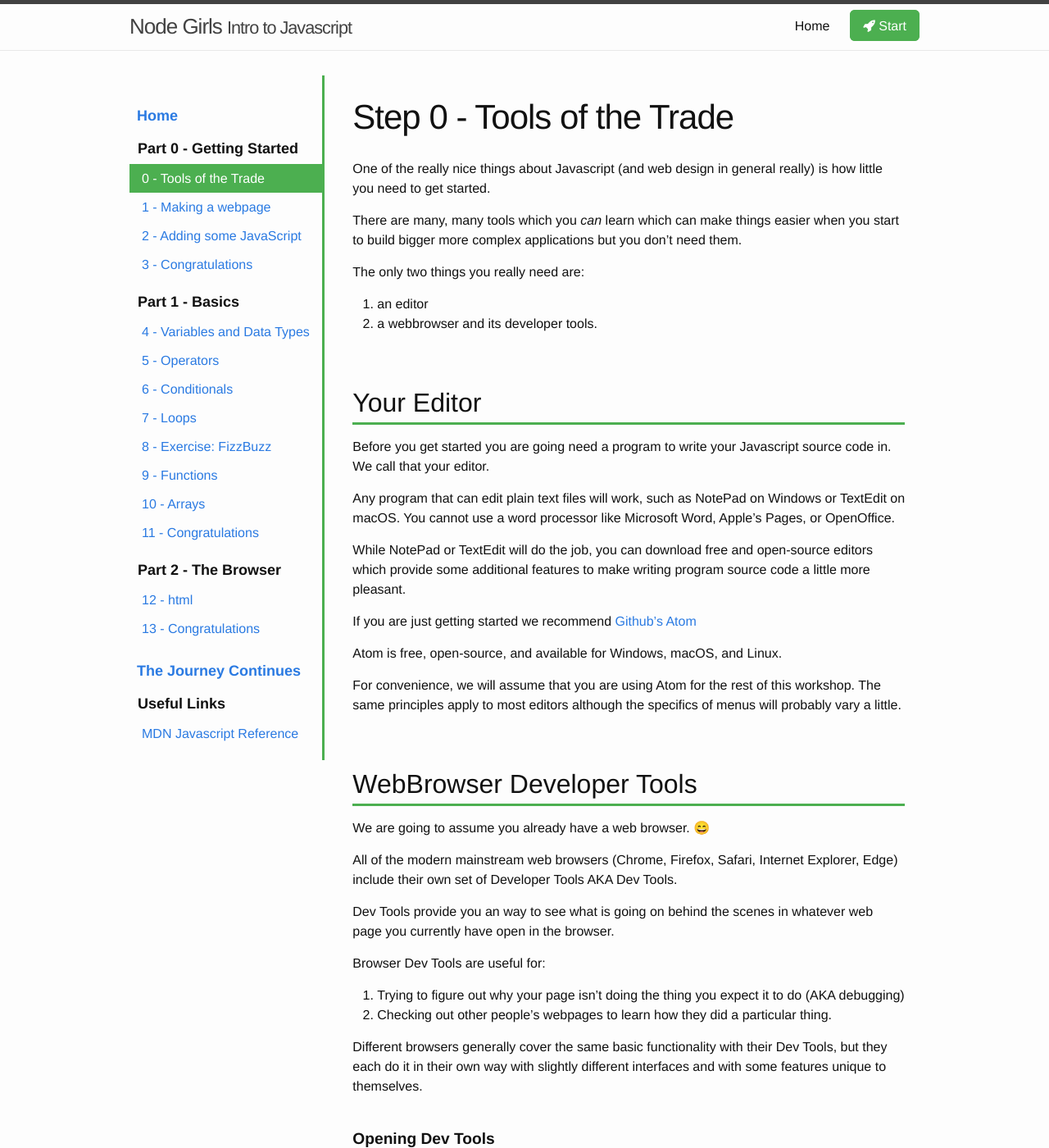
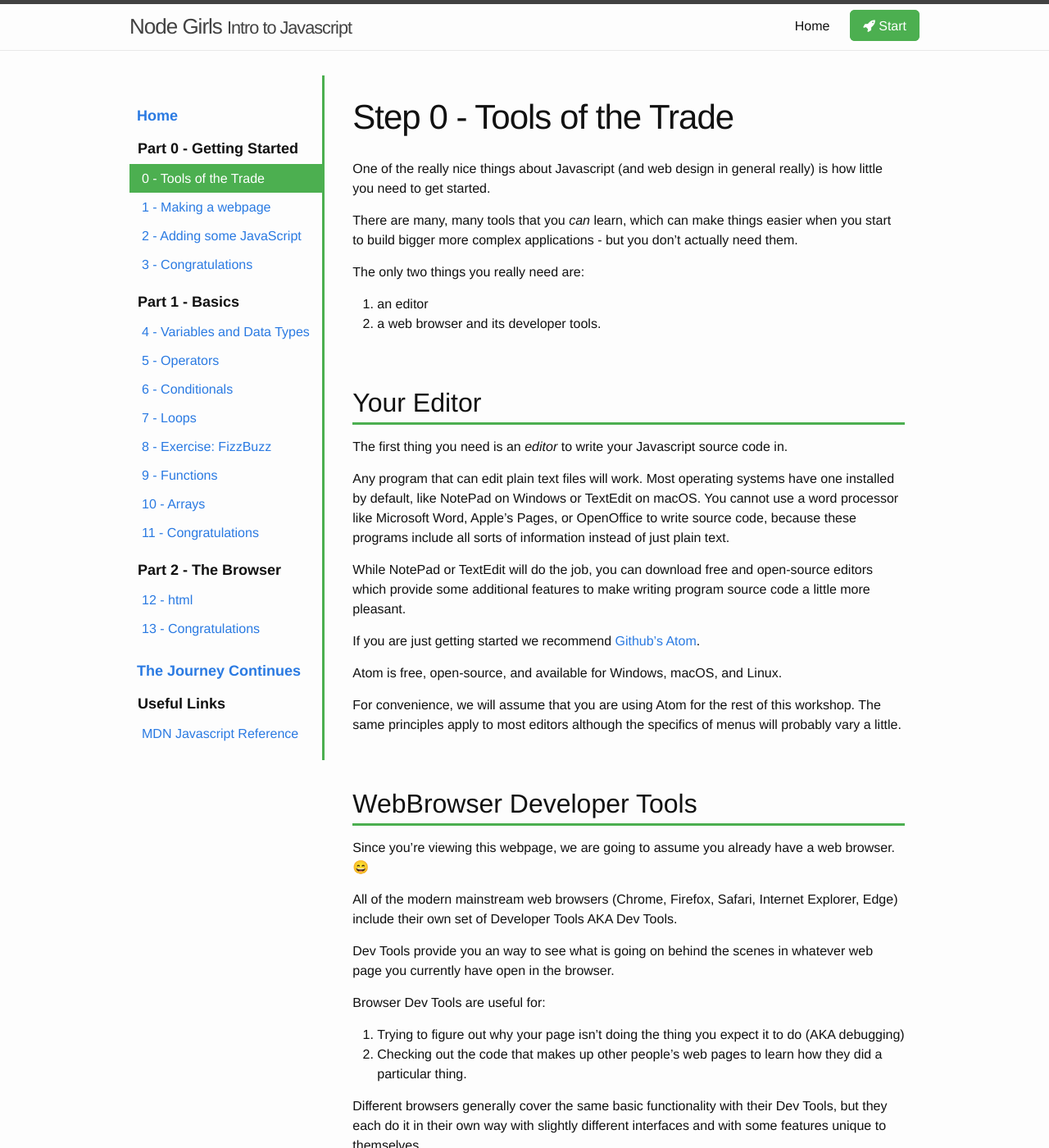
Before and after one commit to dmison/old-intro-to-js, a Jekyll site: the page built from _steps/part0/step0-tools.markdown, in a window 1280 px wide and 1400 px high. Shown: the whole window at 82% size. Built offline with Jekyll 4.4.1, drawn with Linux system fonts in a browser that asks for light colours; nearby versions of some CDN libraries; emoji names are drawn with the system emoji font; some of the changed text lies outside the part shown.

Commit message:
Minor edits for clarity and added details of M$ browser dev tools access.

```diff
--- a/_steps/part0/step0-tools.markdown
+++ b/_steps/part0/step0-tools.markdown
@@ -17,22 +17,22 @@ console.log('oh hey there!')
 
 One of the really nice things about Javascript (and web design in general really) is how little you need to get started.
 
-There are many, many tools which you *can* learn which can make things easier when you start to build bigger more complex applications but you don't need them.
+There are many, many tools that you *can* learn, which can make things easier when you start to build bigger more complex applications - but you don't actually need them.
 
 The only two things you really need are:
 
 1. an editor
-2. a webbrowser and its developer tools.
+2. a web browser and its developer tools.
 
 ## Your Editor
 
-Before you get started you are going need a program to write your Javascript source code in.  We call that your editor.
+The first thing you need is an *editor* to write your Javascript source code in.
 
-Any program that can edit plain text files will work, such as NotePad on Windows or TextEdit on macOS.  You cannot use a word processor like Microsoft Word, Apple's Pages, or OpenOffice.
+Any program that can edit plain text files will work. Most operating systems have one installed by default, like NotePad on Windows or TextEdit on macOS.  You cannot use a word processor like Microsoft Word, Apple's Pages, or OpenOffice to write source code, because these programs include all sorts of information instead of just plain text.
 
 While NotePad or TextEdit will do the job, you can download free and open-source editors which provide some additional features to make writing program source code a little more pleasant.
 
-If you are just getting started we recommend [Github's Atom](https://atom.io/)
+If you are just getting started we recommend [Github's Atom](https://atom.io/).
 
 Atom is free, open-source, and available for Windows, macOS, and Linux.
 
@@ -40,7 +40,7 @@ For convenience, we will assume that you are using Atom for the rest of this wor
 
 ## WebBrowser Developer Tools
 
-We are going to assume you already have a web browser.  :smile:
+Since you're viewing this webpage, we are going to assume you already have a web browser.  :smile:
 
 All of the modern mainstream web browsers (Chrome, Firefox, Safari, Internet Explorer, Edge) include their own set of Developer Tools AKA Dev Tools.
 
@@ -49,7 +49,7 @@ Dev Tools provide you an way to see what is going on behind the scenes in whatev
 Browser Dev Tools are useful for:
 
 1. Trying to figure out why your page isn't doing the thing you expect it to do (AKA debugging)
-2. Checking out other people's webpages to learn how they did a particular thing.
+2. Checking out the code that makes up other people's web pages to learn how they did a particular thing.
 
 Different browsers generally cover the same basic functionality with their Dev Tools, but they each do it in their own way with slightly different interfaces and with some features unique to themselves.
 
@@ -67,8 +67,6 @@ Click on the Menu icon, select More Tools, and then Developer Tools.  Or press `
 
 Click on the Menu icon, select Web Developer, and then Toggle Tools.  Or press `ctrl-shift-i`.
 
-
-
 ##### Safari
 
 Safari's Dev Tools are disabled by default. To enable them go to Safari's Preferences and enable it on the Advanced tab.
@@ -77,7 +75,7 @@ Then you will be able to access the Dev Tools using the Develop menu.
 
 ##### Internet Explorer & Microsoft Edge
 
-
+Press the `F12` button on your keyboard while you are in Internet Explorer or Microsoft Edge. This might not work if your F keys are bound to other functions like volume or media control - in this case, you need to press `fn-F12`.
 
 #### Checkout the console
 
```
